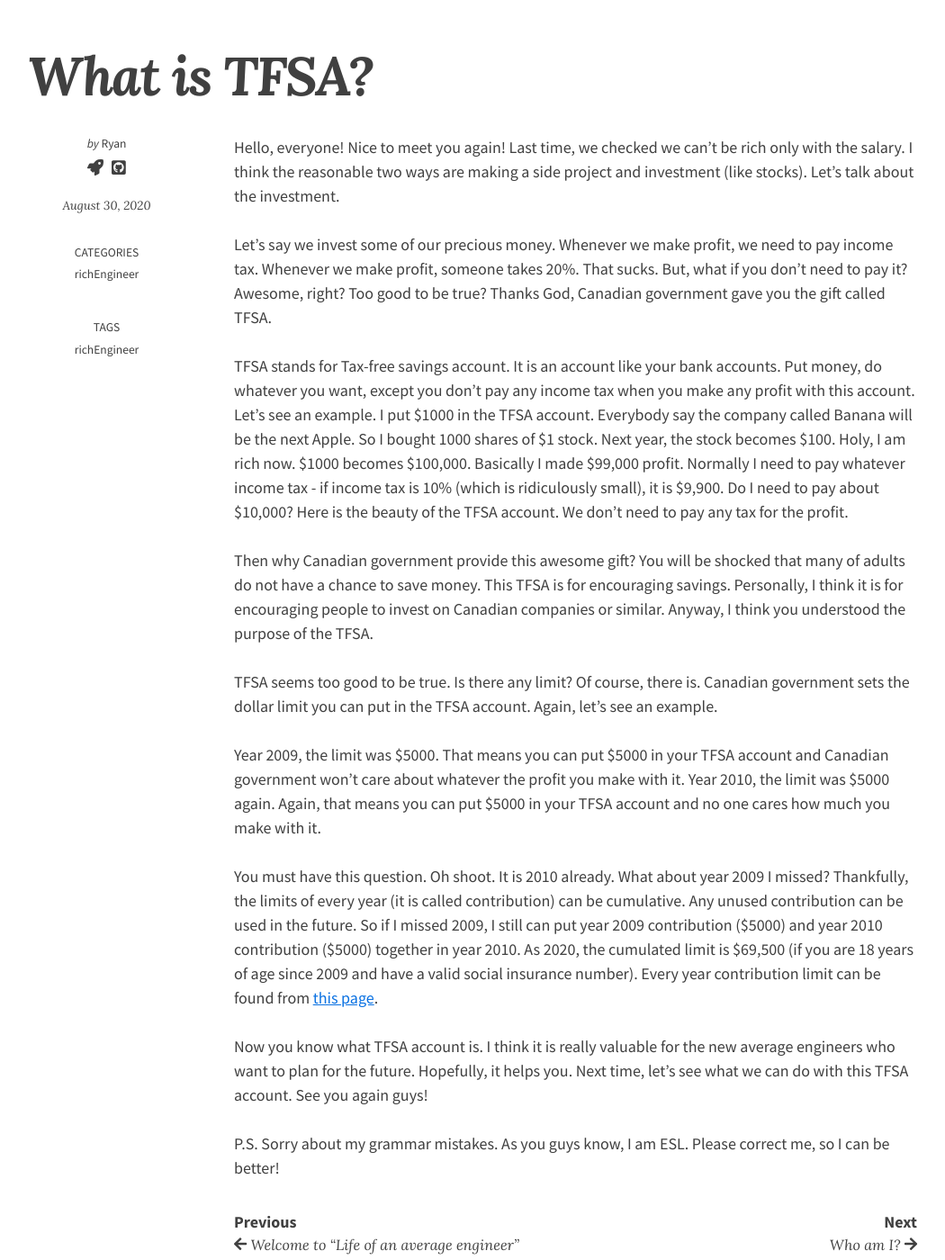
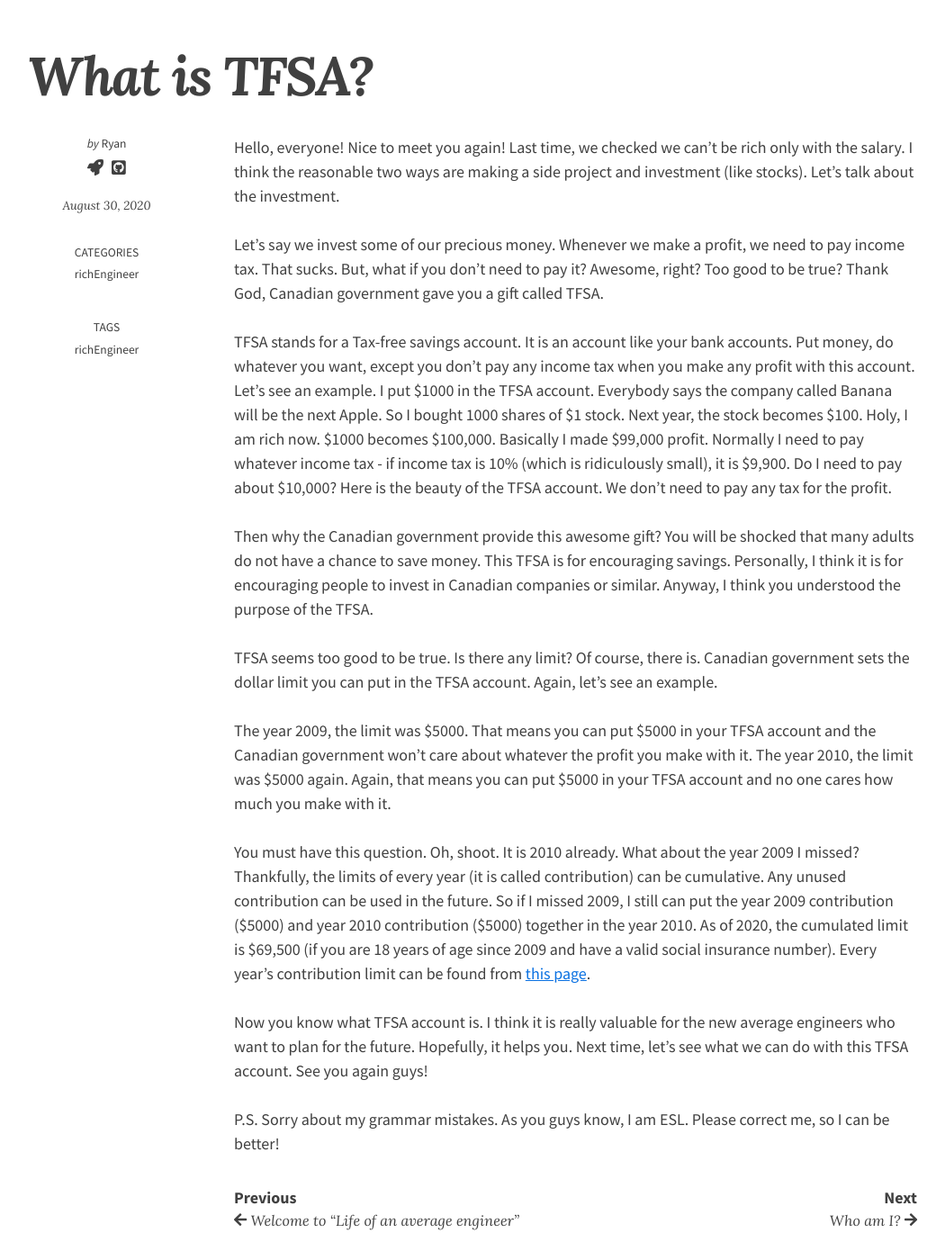
Before and after one commit to ryanwlee/ryanwlee.gitgub.io, a Jekyll site: the page built from _posts/2020-08-30-what-is-tfsa.md, in a window 1280 px wide and 1400 px high, scrolled down 318 px. Shown: the whole window at 90% size, without its empty margins (115-1165 px from the left). Built offline with Jekyll 4.4.1, drawn with Linux system fonts in a browser that asks for light colours; nearby versions of some CDN libraries.

Commit message:
corrected

```diff
--- a/_posts/2020-08-30-what-is-tfsa.md
+++ b/_posts/2020-08-30-what-is-tfsa.md
@@ -9,17 +9,17 @@ last_modified_at: 2020-08-10T03:00:00-00:00
 
 Hello, everyone! Nice to meet you again! Last time, we checked we can't be rich only with the salary. I think the reasonable two ways are making a side project and investment (like stocks). Let's talk about the investment.
 
-Let's say we invest some of our precious money. Whenever we make profit, we need to pay income tax. Whenever we make profit, someone takes 20%. That sucks. But, what if you don't need to pay it? Awesome, right? Too good to be true? Thanks God, Canadian government gave you the gift called TFSA.
+Let's say we invest some of our precious money. Whenever we make a profit, we need to pay income tax. That sucks. But, what if you don't need to pay it? Awesome, right? Too good to be true? Thank God, Canadian government gave you a gift called TFSA.
 
-TFSA stands for Tax-free savings account. It is an account like your bank accounts. Put money, do whatever you want, except you don't pay any income tax when you make any profit with this account. Let's see an example. I put $1000 in the TFSA account. Everybody say the company called Banana will be the next Apple. So I bought 1000 shares of $1 stock. Next year, the stock becomes $100. Holy, I am rich now. $1000 becomes $100,000. Basically I made $99,000 profit. Normally I need to pay whatever income tax - if income tax is 10% (which is ridiculously small), it is $9,900. Do I need to pay about $10,000? Here is the beauty of the TFSA account. We don't need to pay any tax for the profit.
+TFSA stands for a Tax-free savings account. It is an account like your bank accounts. Put money, do whatever you want, except you don't pay any income tax when you make any profit with this account. Let's see an example. I put $1000 in the TFSA account. Everybody says the company called Banana will be the next Apple. So I bought 1000 shares of $1 stock. Next year, the stock becomes $100. Holy, I am rich now. $1000 becomes $100,000. Basically I made $99,000 profit. Normally I need to pay whatever income tax - if income tax is 10% (which is ridiculously small), it is $9,900. Do I need to pay about $10,000? Here is the beauty of the TFSA account. We don't need to pay any tax for the profit.
 
-Then why Canadian government provide this awesome gift? You will be shocked that many of adults do not have a chance to save money. This TFSA is for encouraging savings. Personally, I think it is for encouraging people to invest on Canadian companies or similar. Anyway, I think you understood the purpose of the TFSA.
+Then why the Canadian government provide this awesome gift? You will be shocked that many adults do not have a chance to save money. This TFSA is for encouraging savings. Personally, I think it is for encouraging people to invest in Canadian companies or similar. Anyway, I think you understood the purpose of the TFSA.
 
 TFSA seems too good to be true. Is there any limit? Of course, there is. Canadian government sets the dollar limit you can put in the TFSA account. Again, let's see an example.
 
-Year 2009, the limit was $5000. That means you can put $5000 in your TFSA account and Canadian government won't care about whatever the profit you make with it. Year 2010, the limit was $5000 again. Again, that means you can put $5000 in your TFSA account and no one cares how much you make with it.
+The year 2009, the limit was $5000. That means you can put $5000 in your TFSA account and the Canadian government won't care about whatever the profit you make with it. The year 2010, the limit was $5000 again. Again, that means you can put $5000 in your TFSA account and no one cares how much you make with it.
 
-You must have this question. Oh shoot. It is 2010 already. What about year 2009 I missed? Thankfully, the limits of every year (it is called contribution) can be cumulative. Any unused contribution can be used in the future. So if I missed 2009, I still can put year 2009 contribution ($5000) and year 2010 contribution ($5000) together in year 2010. As 2020, the cumulated limit is \$69,500 (if you are 18 years of age since 2009 and have a valid social insurance number). Every year contribution limit can be found from [this page](https://www.canada.ca/en/revenue-agency/services/tax/individuals/topics/tax-free-savings-account/contributions.html).
+You must have this question. Oh, shoot. It is 2010 already. What about the year 2009 I missed? Thankfully, the limits of every year (it is called contribution) can be cumulative. Any unused contribution can be used in the future. So if I missed 2009, I still can put the year 2009 contribution ($5000) and year 2010 contribution ($5000) together in the year 2010. As of 2020, the cumulated limit is \$69,500 (if you are 18 years of age since 2009 and have a valid social insurance number). Every year's contribution limit can be found from [this page](https://www.canada.ca/en/revenue-agency/services/tax/individuals/topics/tax-free-savings-account/contributions.html).
 
 Now you know what TFSA account is. I think it is really valuable for the new average engineers who want to plan for the future. Hopefully, it helps you. Next time, let's see what we can do with this TFSA account. See you again guys!
 
```
Also changed, not shown: _posts/2020-08-30-average-engineer-scenario.md (+4 -4 lines), _posts/2020-08-30-very-first-post.md (+4 -4 lines).
